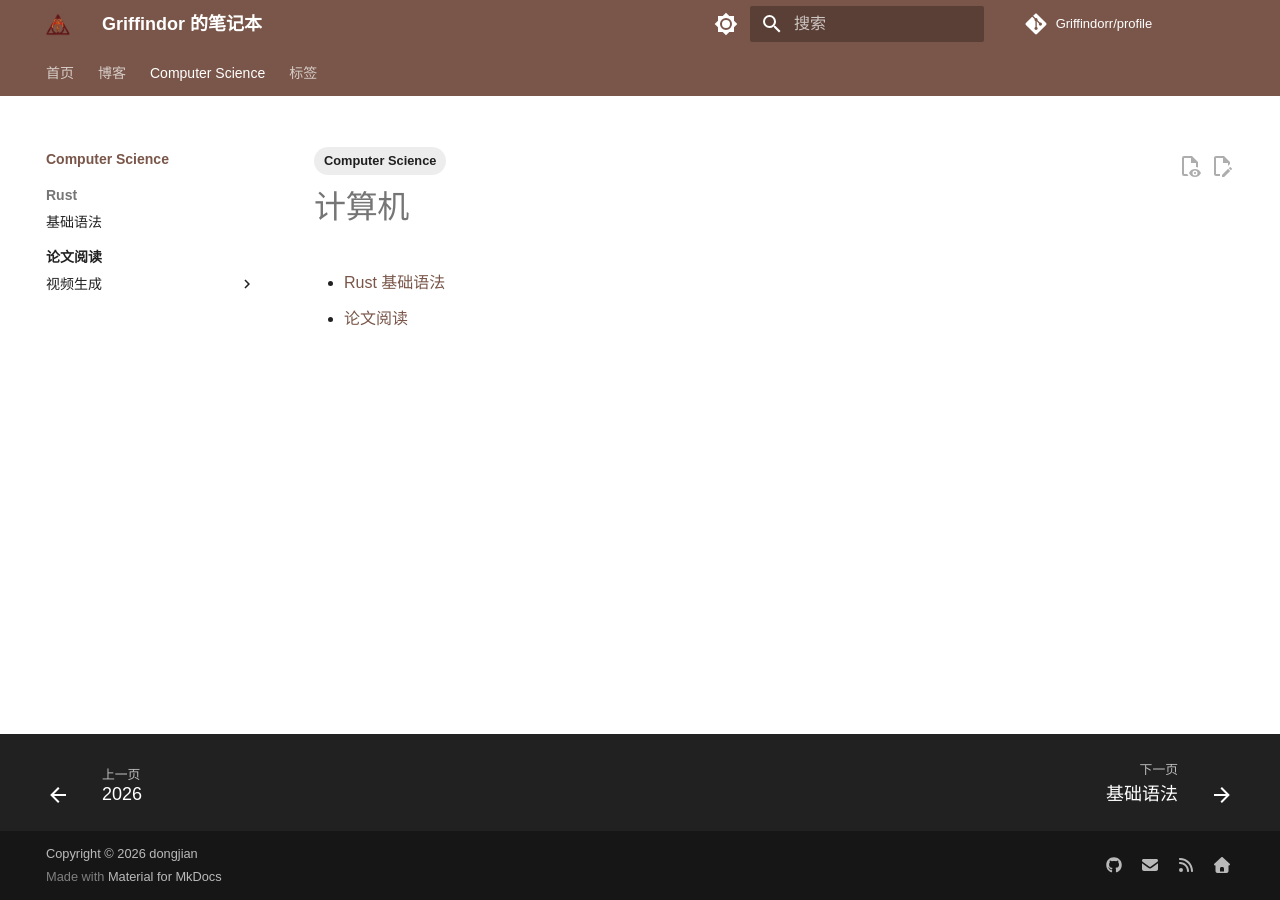
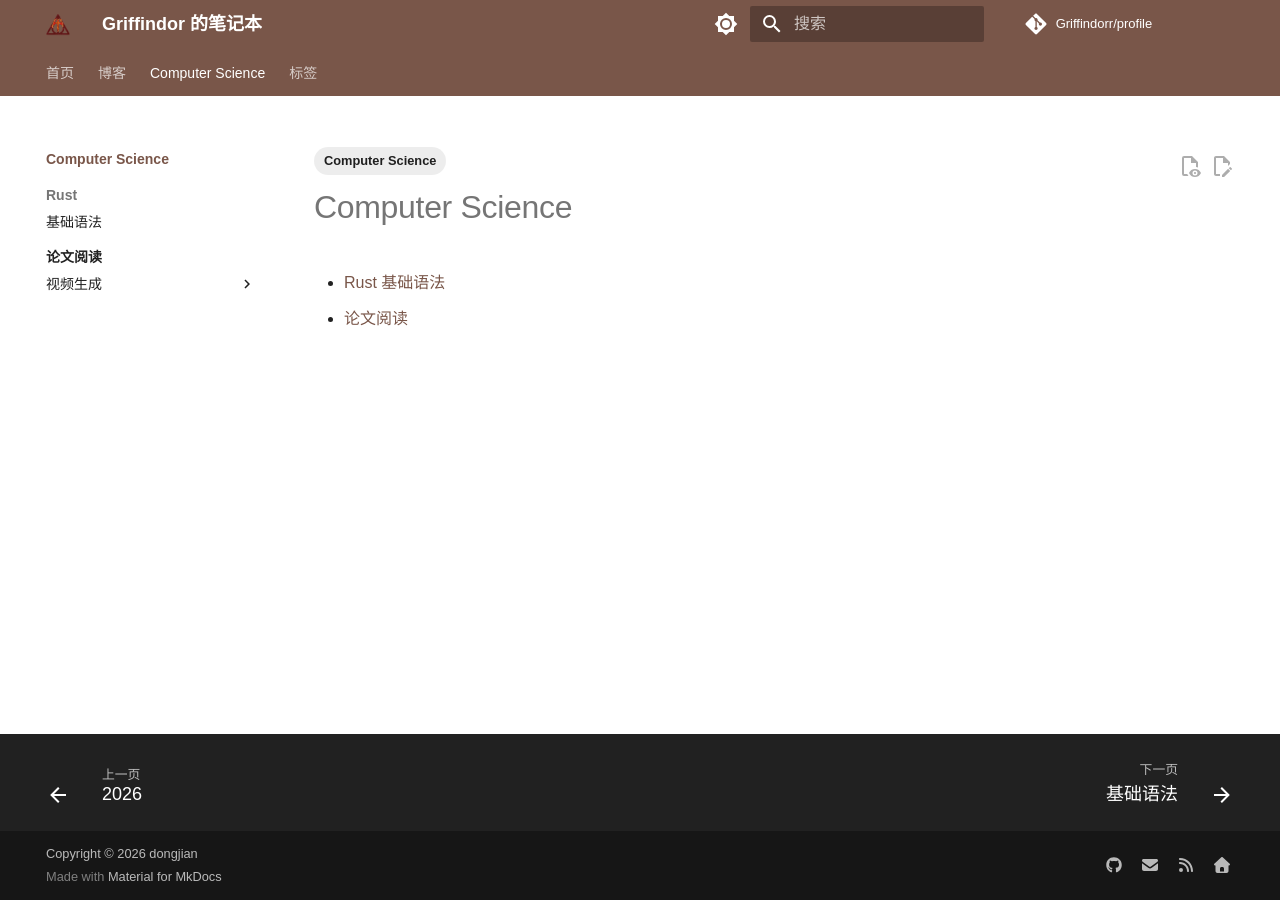
Before and after one commit to Griffindorr/profile, an MkDocs documentation site: the page built from docs/cs/index.md, in a window 1280 px wide. Built offline with MkDocs 1.6.1 and Material for MkDocs 9.7.7, drawn with Linux system fonts in a browser that asks for light colours; comment, search, counter and statistics services are not loaded; a style sheet for code colours, icons or effects is not loaded.

```diff
--- a/docs/cs/index.md
+++ b/docs/cs/index.md
@@ -3,7 +3,7 @@
   - Computer Science
 ---
 
-# 计算机
+# Computer Science
 
 - [Rust 基础语法](rust/basic.md)
 - [论文阅读](paper_reading/index.md)
```
